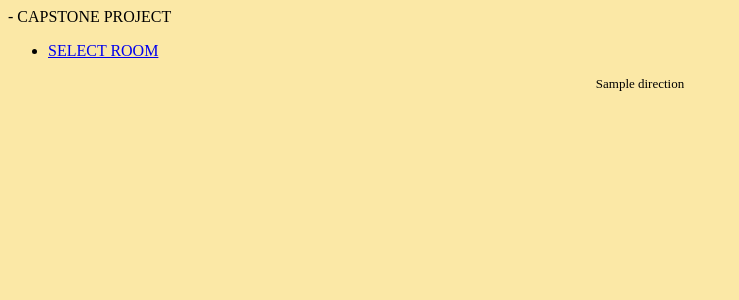
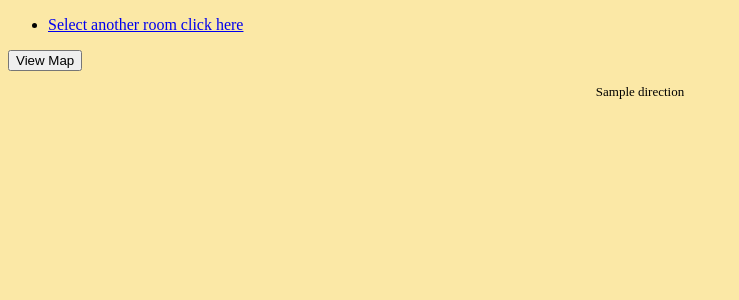
Before and after one commit to zjsan/Capstone-Project, a Flask app: template templates/direction.html in a window 1280 px wide. Shown: the top 300 px of the page, without its empty margins (0-739 px from the left). Run offline with Flask 3, Linux system fonts and the light colour scheme; the template is opened without the code that fills it: most values are stand-ins (such as "Sample title", 1, 10 or a date in 2020); parts of the project's set-up code (start-up, migrations or seed data) failed here and were passed over.

Commit message:
Update base.html

```diff
--- a/templates/base.html
+++ b/templates/base.html
@@ -4,22 +4,25 @@
     <meta charset="UTF-8">
     <meta http-equiv="X-UA-Compatible" content="IE=edge">
     <meta name="viewport" content="width=device-width, initial-scale=1.0">
-    <title>{% block title %} {% endblock %} - CAPSTONE PROJECT</title>
+    <title>{% block title %}{% endblock %}</title>
     <link rel="stylesheet" href="{{url_for('static', filename = 'css/style1.css') }}">
 </head>
 <body>
      <!--LINKS-->
-     <nav id="nav">
+     <section id = "navigation">
+      <nav id="nav2">
         <ul>
-          <li><a href="{{ url_for('room')}}">SELECT ROOM</a></li>
+          <li><a href="{{ url_for('room')}}">Select another room click here</a></li>
         </ul>
       </nav>
+      <button>View Map</button>
+     </section>
     <section id="landing">
         <div class="landing"></div>
         </div>
     </section>
     <section class ="path">
-      <div>
+      <div id = "direction">
         {% block path %} {% endblock %}
       </div>
     </section>
```
